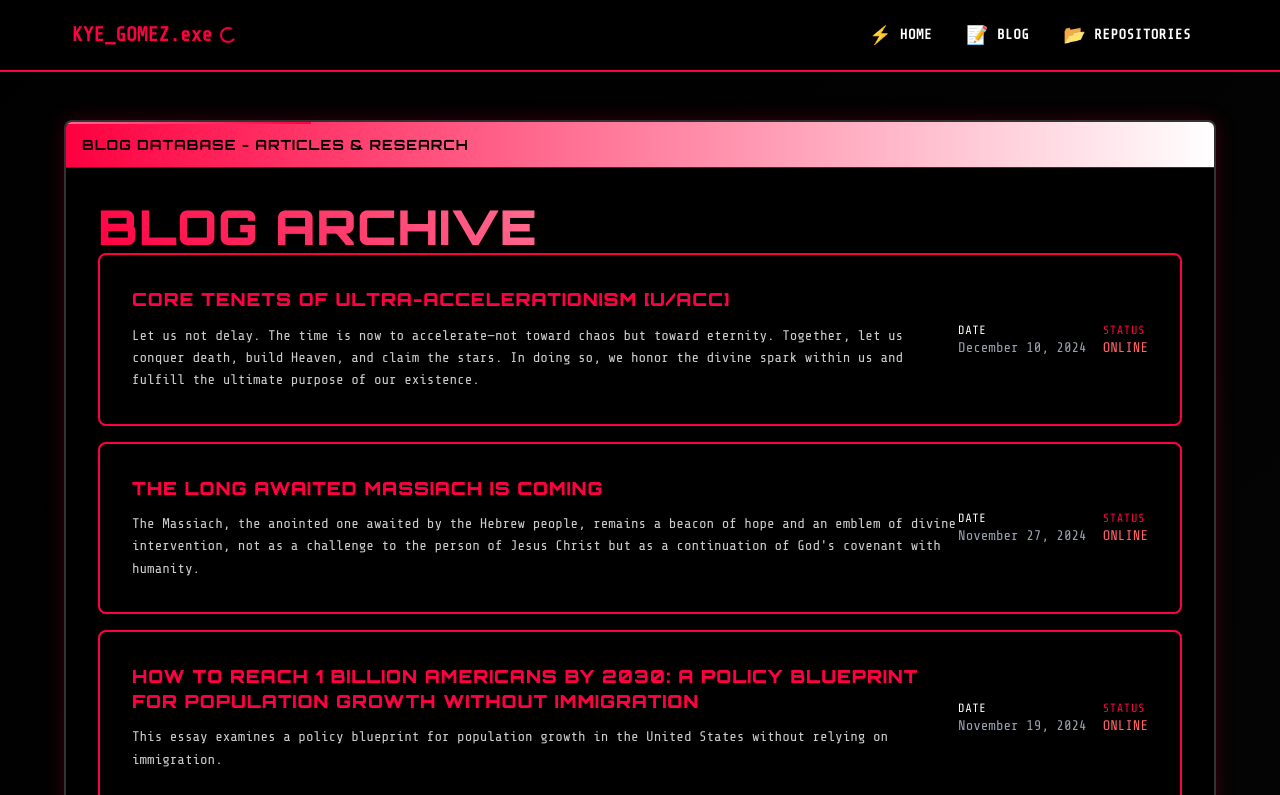
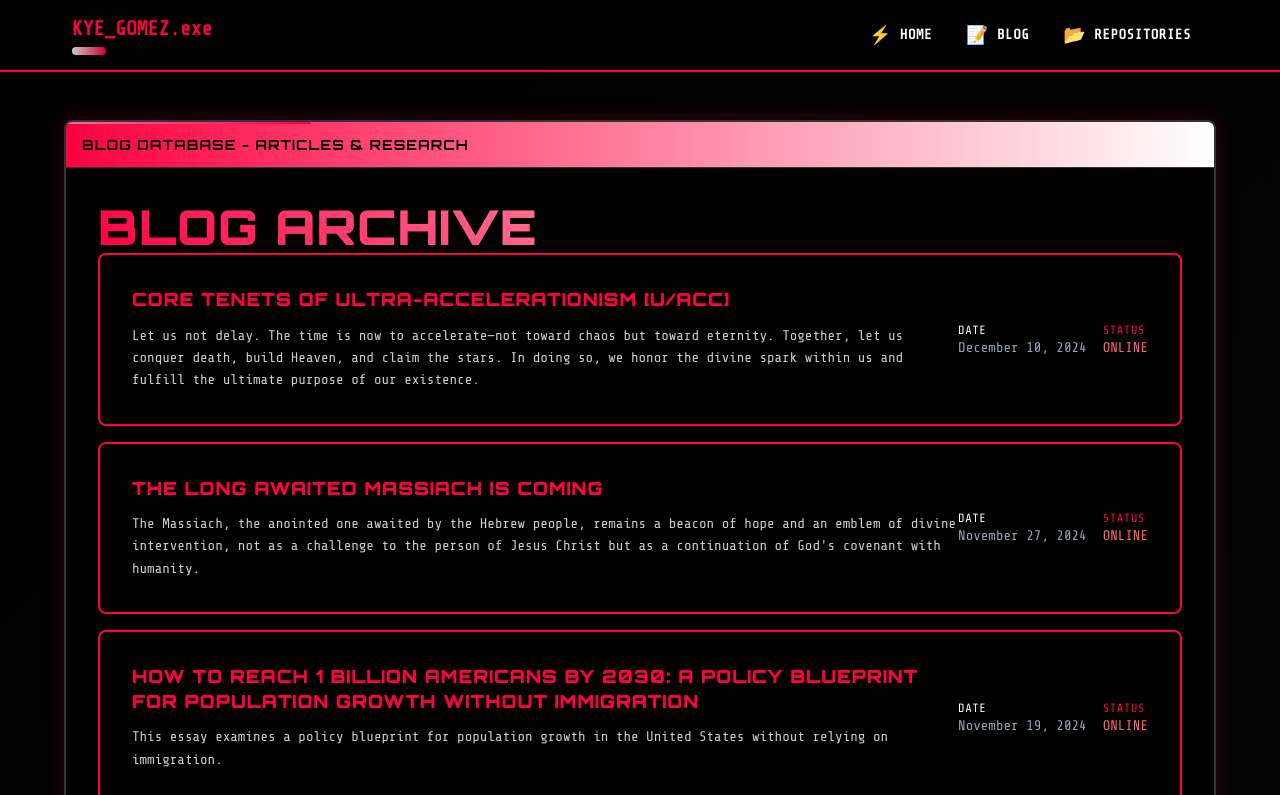
Before and after one commit to kyegomez/kyegomez-com, a Next.js app: page /blog in a window 1280 px wide. Shown: the top 795 px of the page. Built offline with nearby package versions, Linux system fonts and the light colour scheme.

Commit message:
blog formatting fixes and share on social media

```diff
--- a/app/blog/[slug]/page.tsx
+++ b/app/blog/[slug]/page.tsx
@@ -112,6 +112,19 @@ export default function Blog({ params }) {
             <article className="prose prose-invert max-w-none">
               <CustomMDX source={post.content} />
             </article>
+            <div className="mt-8">
+              <div className="font-bold neon-text-red text-sm sm:text-base mb-2 flex items-center gap-2">
+                <svg className="inline-block h-5 w-5 text-red-400" fill="none" viewBox="0 0 24 24" stroke="currentColor"><path strokeLinecap="round" strokeLinejoin="round" strokeWidth={2} d="M15 8a3 3 0 11-6 0 3 3 0 016 0z" /><path strokeLinecap="round" strokeLinejoin="round" strokeWidth={2} d="M2.458 12C3.732 7.943 7.523 5 12 5c4.478 0 8.268 2.943 9.542 7-.274.895-.635 1.747-1.08 2.54A9.956 9.956 0 0112 19a9.956 9.956 0 01-8.462-4.46A9.978 9.978 0 012.458 12z" /></svg>
+                Share on Social Media
+              </div>
+              <div className="flex flex-wrap gap-3 items-center">
+                <a href={`https://twitter.com/intent/tweet?text=${encodeURIComponent(post.metadata.title)}&url=${encodeURIComponent(`${baseUrl}/blog/${post.slug}`)}`} target="_blank" rel="noopener noreferrer" className="cyber-button px-3 py-1 text-xs flex items-center gap-1"><svg className="h-4 w-4" fill="#1DA1F2" viewBox="0 0 24 24"><path d="M24 4.557a9.93 9.93 0 01-2.828.775 4.932 4.932 0 002.165-2.724c-.951.564-2.005.974-3.127 1.195a4.92 4.92 0 00-8.39 4.482C7.691 8.095 4.066 6.13 1.64 3.161c-.542.929-.856 2.01-.857 3.17 0 2.188 1.115 4.117 2.813 5.254a4.904 4.904 0 01-2.229-.616c-.054 2.281 1.581 4.415 3.949 4.89a4.936 4.936 0 01-2.224.084c.627 1.956 2.444 3.377 4.6 3.417A9.867 9.867 0 010 21.543a13.94 13.94 0 007.548 2.209c9.142 0 14.307-7.721 13.995-14.646A9.936 9.936 0 0024 4.557z"/></svg>Twitter</a>
+                <a href={`https://www.facebook.com/sharer/sharer.php?u=${encodeURIComponent(`${baseUrl}/blog/${post.slug}`)}`} target="_blank" rel="noopener noreferrer" className="cyber-button px-3 py-1 text-xs flex items-center gap-1"><svg className="h-4 w-4" fill="#1877F3" viewBox="0 0 24 24"><path d="M22.675 0h-21.35C.595 0 0 .592 0 1.326v21.348C0 23.408.595 24 1.326 24H12.82v-9.294H9.692v-3.622h3.128V8.413c0-3.1 1.893-4.788 4.659-4.788 1.325 0 2.463.099 2.797.143v3.24l-1.918.001c-1.504 0-1.797.715-1.797 1.763v2.313h3.587l-.467 3.622h-3.12V24h6.116C23.406 24 24 23.408 24 22.674V1.326C24 .592 23.406 0 22.675 0"/></svg>Facebook</a>
+                <a href={`https://www.reddit.com/submit?url=${encodeURIComponent(`${baseUrl}/blog/${post.slug}`)}&title=${encodeURIComponent(post.metadata.title)}`} target="_blank" rel="noopener noreferrer" className="cyber-button px-3 py-1 text-xs flex items-center gap-1"><svg className="h-4 w-4" fill="#FF4500" viewBox="0 0 24 24"><path d="M24 12c0-6.627-5.373-12-12-12S0 5.373 0 12c0 5.302 3.438 9.8 8.205 11.385.6.111.82-.261.82-.577 0-.285-.011-1.04-.017-2.04-3.338.726-4.042-1.415-4.042-1.415-.546-1.387-1.333-1.756-1.333-1.756-1.089-.745.083-.729.083-.729 1.205.084 1.84 1.237 1.84 1.237 1.07 1.834 2.809 1.304 3.495.997.108-.775.418-1.305.762-1.605-2.665-.305-5.466-1.332-5.466-5.931 0-1.31.469-2.381 1.236-3.221-.124-.303-.535-1.527.117-3.176 0 0 1.008-.322 3.301 1.23.957-.266 1.983-.399 3.003-.404 1.02.005 2.047.138 3.006.404 2.291-1.553 3.297-1.23 3.297-1.23.653 1.649.242 2.873.119 3.176.77.84 1.235 1.911 1.235 3.221 0 4.609-2.803 5.624-5.475 5.921.43.371.823 1.102.823 2.222 0 1.606-.014 2.898-.014 3.293 0 .319.218.694.825.576C20.565 21.796 24 17.298 24 12"/></svg>Reddit</a>
+                <a href={`https://www.linkedin.com/shareArticle?mini=true&url=${encodeURIComponent(`${baseUrl}/blog/${post.slug}`)}&title=${encodeURIComponent(post.metadata.title)}`} target="_blank" rel="noopener noreferrer" className="cyber-button px-3 py-1 text-xs flex items-center gap-1"><svg className="h-4 w-4" fill="#0077B5" viewBox="0 0 24 24"><path d="M22.23 0H1.77C.792 0 0 .771 0 1.723v20.549C0 23.229.792 24 1.77 24h20.459C23.208 24 24 23.229 24 22.271V1.723C24 .771 23.208 0 22.23 0zM7.12 20.452H3.56V9h3.56v11.452zM5.34 7.633a2.062 2.062 0 110-4.124 2.062 2.062 0 010 4.124zM20.452 20.452h-3.554v-5.569c0-1.328-.025-3.037-1.85-3.037-1.85 0-2.132 1.445-2.132 2.939v5.667h-3.554V9h3.414v1.561h.049c.476-.899 1.637-1.85 3.37-1.85 3.602 0 4.267 2.37 4.267 5.455v6.286z"/></svg>LinkedIn</a>
+                <a href={`mailto:?subject=${encodeURIComponent(post.metadata.title)}&body=${encodeURIComponent(`${baseUrl}/blog/${post.slug}`)}`} className="cyber-button px-3 py-1 text-xs flex items-center gap-1"><svg className="h-4 w-4" fill="#EA4335" viewBox="0 0 24 24"><path d="M12 13.065l-11.99-7.99c.01-.01.02-.02.03-.03.18-.18.43-.28.68-.28h22.58c.25 0 .5.1.68.28.01.01.02.02.03.03L12 13.065zm11.99-7.99v13.85c0 .55-.45 1-1 1H1.01c-.55 0-1-.45-1-1V5.075l11.99 7.99 11.99-7.99z"/></svg>Email</a>
+              </div>
+            </div>
           </div>
         </div>
       </div>
--- a/app/components/nav.tsx
+++ b/app/components/nav.tsx
@@ -20,11 +20,12 @@ export function Navbar() {
     <nav className="cyber-nav">
       <div className="container-responsive">
         <div className="flex flex-col sm:flex-row justify-between items-center space-y-2 sm:space-y-0">
-          <div className="flex items-center space-x-2">
+          <div className="flex flex-col items-start w-full sm:w-auto">
             <span className="neon-text-red text-lg sm:text-xl font-bold">KYE_GOMEZ.exe</span>
-            <div className="loading"></div>
+            <div className="relative w-full h-2 mt-1 overflow-hidden rounded bg-black/60">
+              <div className="loading-bar absolute left-0 top-0 h-full w-1/2 animate-loading-bar" />
+            </div>
           </div>
-
           <div className="flex space-x-1">
             {Object.entries(navItems).map(([path, { name, icon }]) => {
               return (
--- a/app/global.css
+++ b/app/global.css
@@ -193,6 +193,8 @@ p {
   background: linear-gradient(45deg, transparent, rgba(255, 0, 64, 0.1), transparent);
   opacity: 0;
   transition: opacity 0.3s ease;
+  pointer-events: none;
+  user-select: none;
 }
 
 .cyber-card:hover {
@@ -793,3 +795,19 @@ p {
     padding: 0.75rem;
   }
 }
+
+.loading-bar {
+  background: linear-gradient(90deg, var(--neon-red), var(--pure-white), var(--neon-red));
+  opacity: 0.8;
+  width: 50%;
+  border-radius: 4px;
+}
+
+@keyframes loading-bar-shimmer {
+  0% { left: -50%; }
+  100% { left: 100%; }
+}
+
+.animate-loading-bar {
+  animation: loading-bar-shimmer 2s linear infinite;
+}
--- a/app/repositories/page.tsx
+++ b/app/repositories/page.tsx
@@ -205,6 +205,7 @@ export default function RepositoriesPage() {
                     <h2 className="repo-name hover:text-red-500 transition-colors">{repo.name}</h2>
                   </a>
                   <p className="repo-description">{repo.description || 'No description provided.'}</p>
+                  <a href={repo.html_url} target="_blank" rel="noopener noreferrer" className="cyber-button mt-2 inline-block text-xs px-3 py-1">View on GitHub</a>
                 </div>
                 <div className="repo-stats">
                   <span>
```
